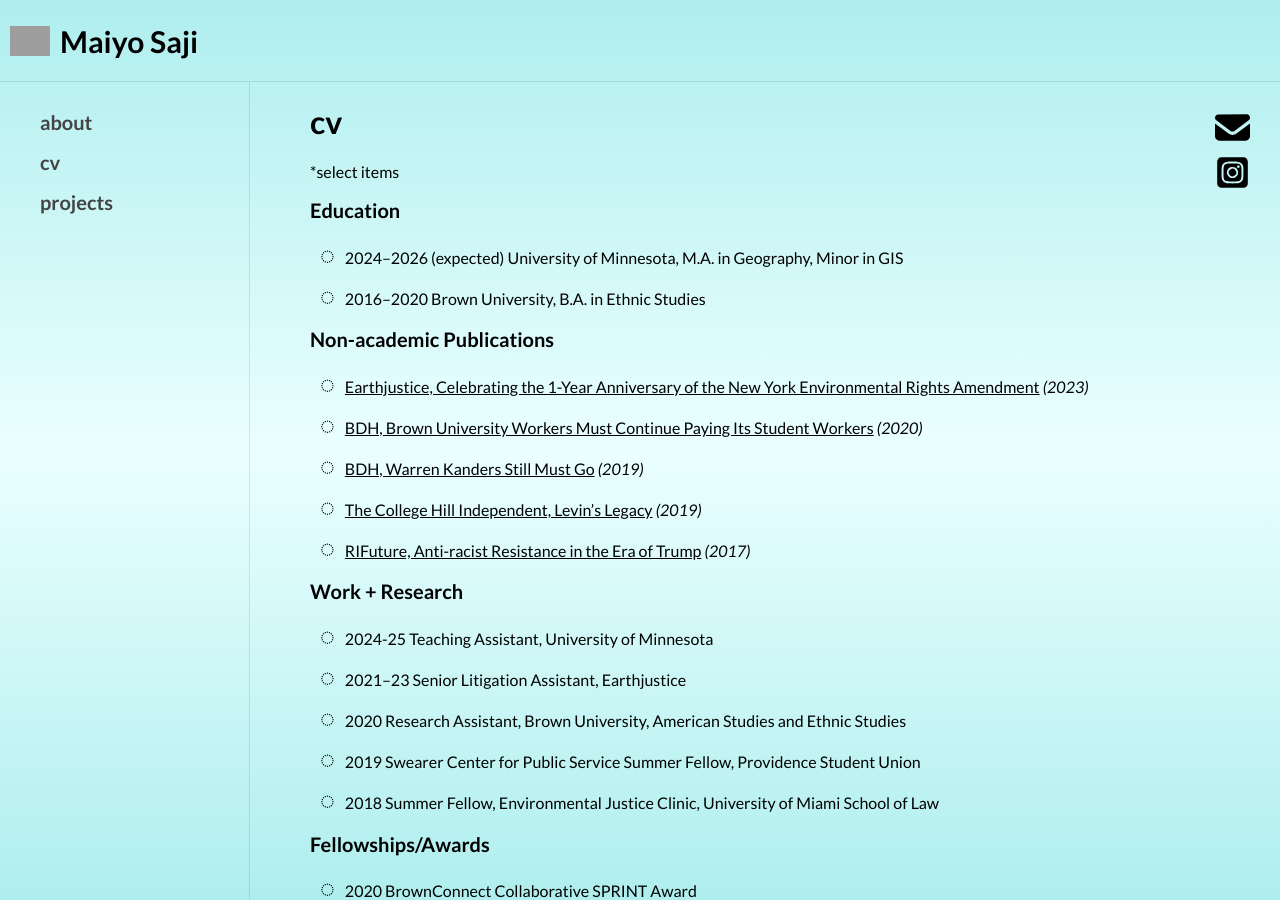
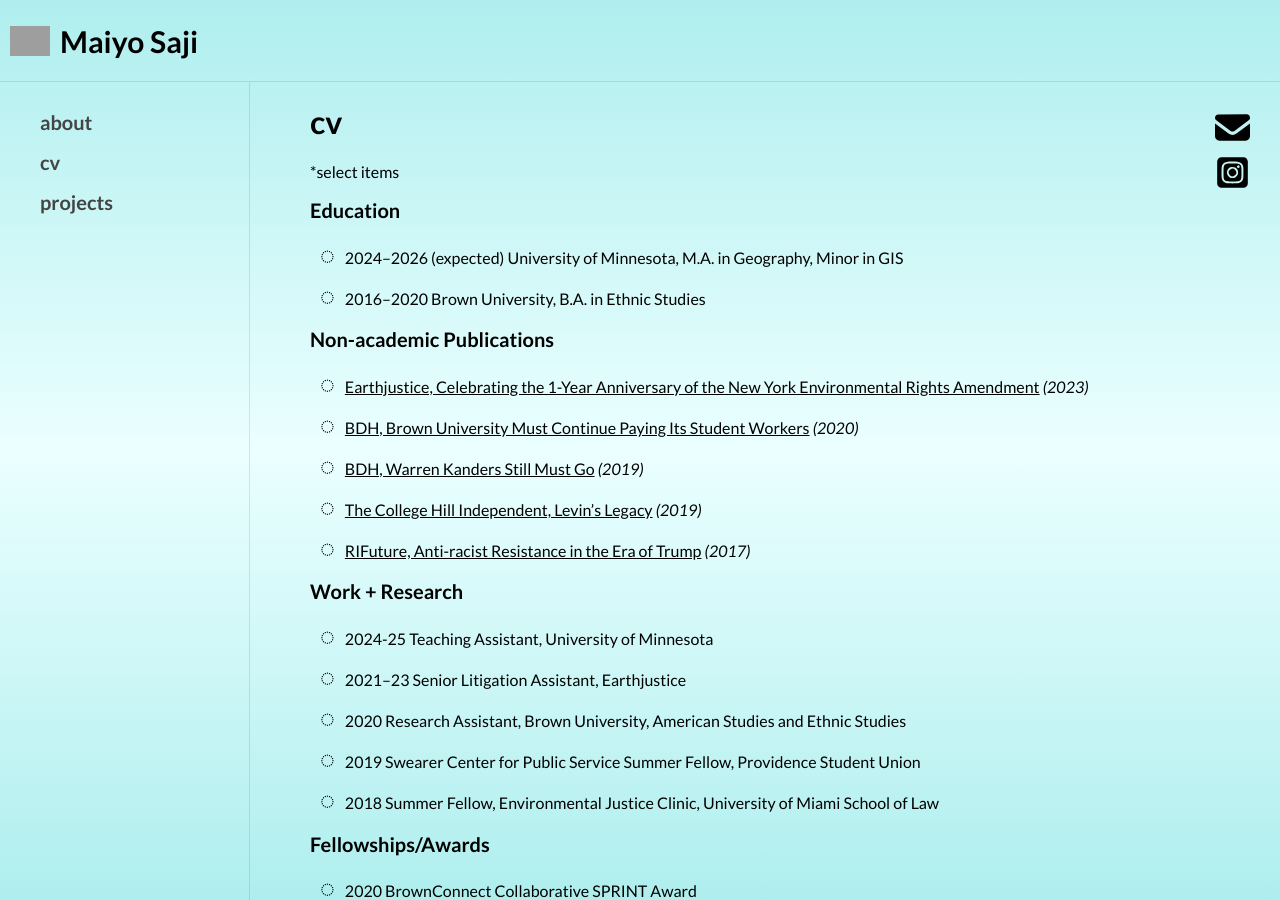
Before and after one commit to msaji69/msaji69.github.io, a Jekyll site: the page built from cv.md, in a window 1280 px wide. Built offline with Jekyll 4.4.1, drawn with Linux system fonts in a browser that asks for light colours; grey boxes are pictures that could not be loaded.

Commit message:
Fix publication title formatting in cv.md

```diff
--- a/cv.md
+++ b/cv.md
@@ -12,7 +12,7 @@
 ## Non-academic Publications
 
 - [Earthjustice, Celebrating the 1-Year Anniversary of the New York Environmental Rights Amendment](https://earthjustice.org/experts/maiyo-saji/celebrating-the-1-year-anniversary-of-the-new-york-environmental-rights-amendment) _(2023)_
-- [BDH, Brown University Workers Must Continue Paying Its Student Workers](https://www.browndailyherald.com/2020/03/23/oke-20-saji-20-brown-university-must-continue-paying-student-workers/) _(2020)_
+- [BDH, Brown University Must Continue Paying Its Student Workers](https://www.browndailyherald.com/2020/03/23/oke-20-saji-20-brown-university-must-continue-paying-student-workers/) _(2020)_
 - [BDH, Warren Kanders Still Must Go](https://www.browndailyherald.com/article/2019/09/duncan-16-borgonjon-14-bustos-16-wolff-landau-20-niculescu-20-and-saji-20-warren-kanders-still-must-go) _(2019)_
 - [The College Hill Independent, Levin's Legacy](https://www.theindy.org/article/1810) _(2019)_
 - [RIFuture, Anti-racist Resistance in the Era of Trump](https://web.archive.org/web/20171024062045/http://www.rifuture.org/anti-racist-resistance-in-the-era-of-trump/) _(2017)_
```
